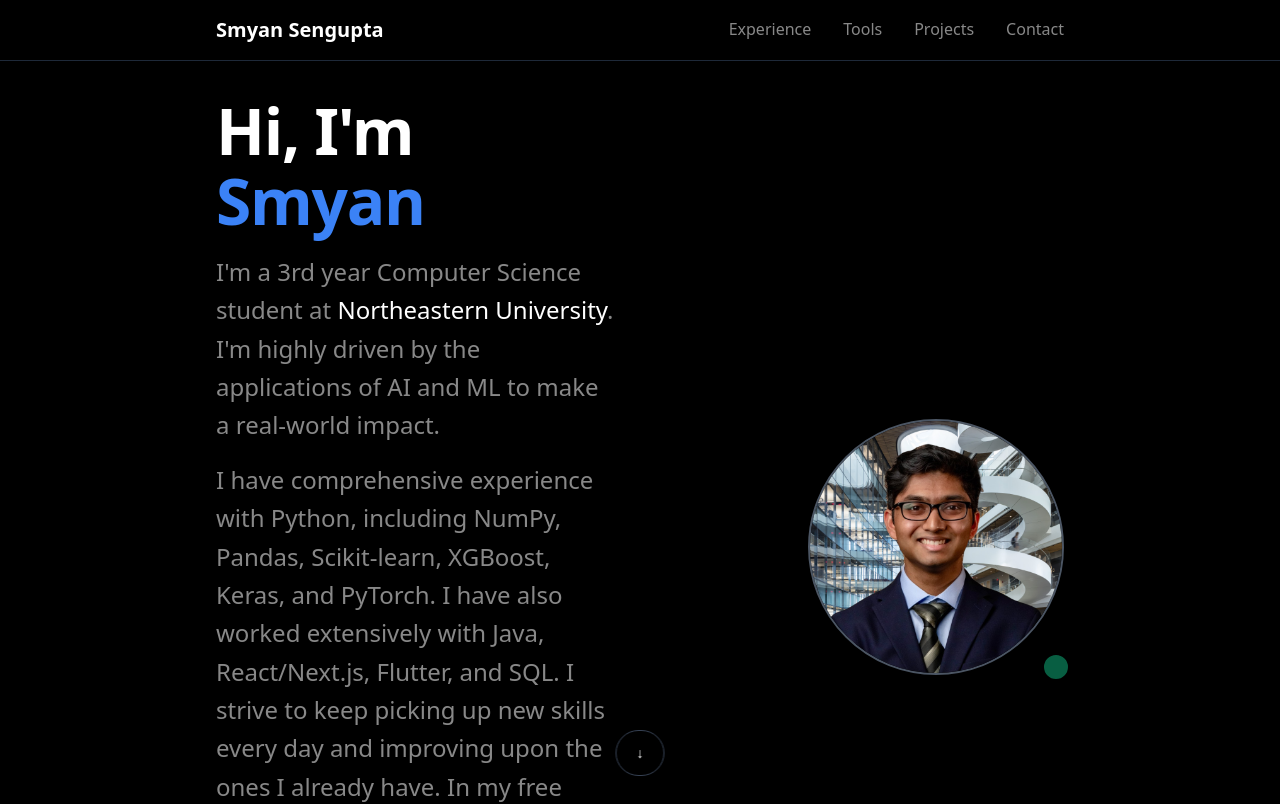
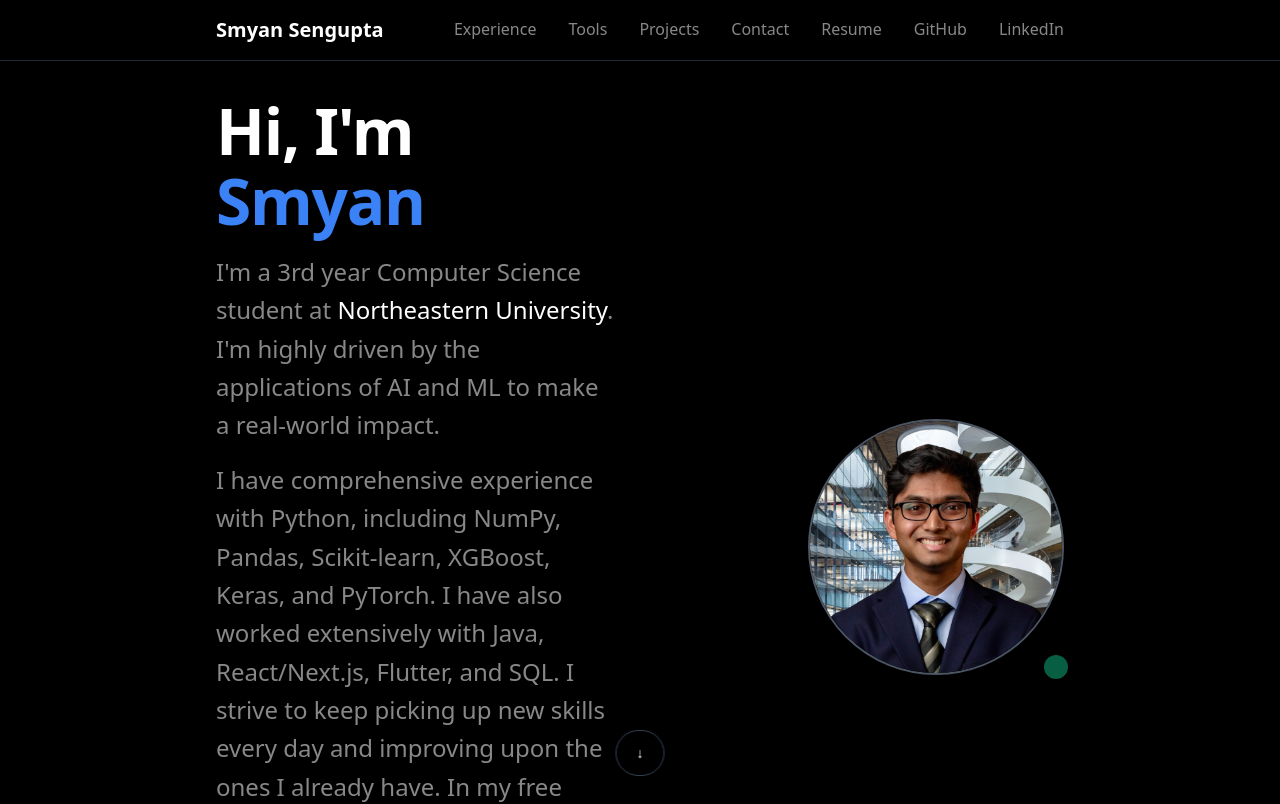
Before and after one commit to smyansengupta/smyansengupta.github.io, a Next.js app: page / in a window 1280 px wide. Shown: the top 804 px of the page. Built offline with nearby package versions, Linux system fonts and the light colour scheme.

Commit message:
add github linkedin and resume links to top

```diff
--- a/src/components/MobileNavigation.tsx
+++ b/src/components/MobileNavigation.tsx
@@ -27,6 +27,9 @@ export default function MobileNavigation() {
             <a href="#tools" className="nav-link">Tools</a>
             <a href="#projects" className="nav-link">Projects</a>
             <a href="#contact" className="nav-link">Contact</a>
+            <a href="/Smyan_Sengupta_Resume_2026.pdf" className="nav-link">Resume</a>
+            <a href="https://github.com/smyansengupta" className="nav-link">GitHub</a>
+            <a href="https://www.linkedin.com/in/smyan-sengupta/" className="nav-link">LinkedIn</a>
           </div>
 
           {/* Mobile Menu Button */}
```
